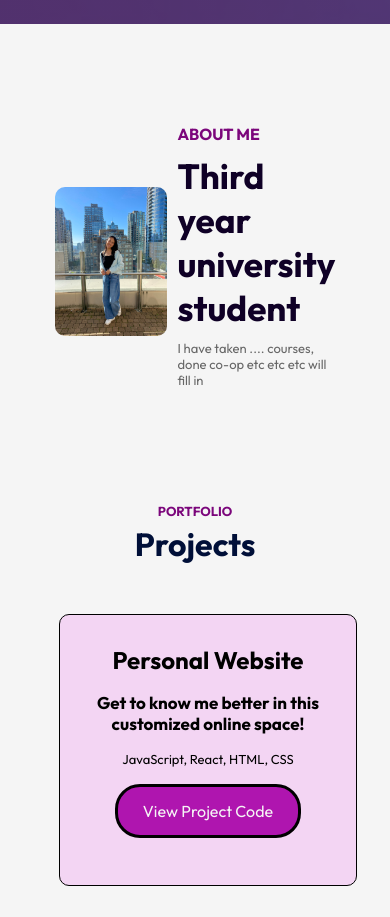
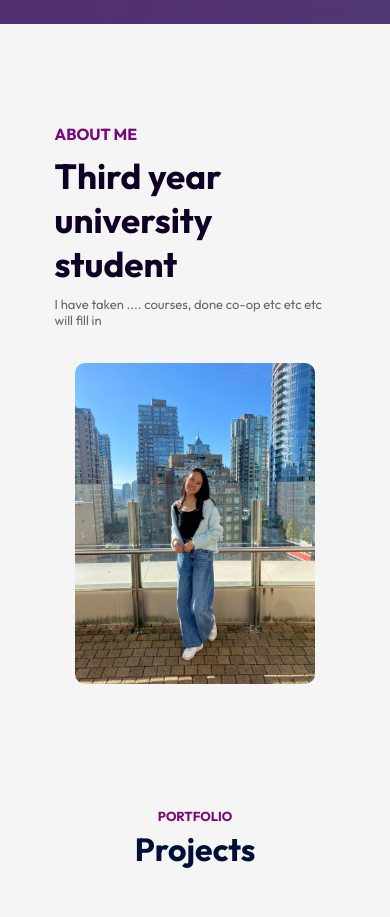
Before and after one commit to daniCodes1/daniCodes1.github.io, a React (Vite) app: page / in a window 390 px wide. Shown: the part 820-1737 px from the top of the page. Built offline with nearby package versions, Linux system fonts and the light colour scheme.

Commit message:
Update About page

```diff
--- a/src/Components/About/About.css
+++ b/src/Components/About/About.css
@@ -31,3 +31,18 @@
   color: #676767;
   margin-bottom: 15px;
 }
+
+/* MEDIA QUERY */
+@media (max-width: 800px) {
+  .about {
+    flex-direction: column;
+  }
+  .about-left {
+    flex-basis: 100%;
+    margin: 20px;
+    order: 2;
+  }
+  .about-right {
+    flex-basis: 100%;
+  }
+}
```
